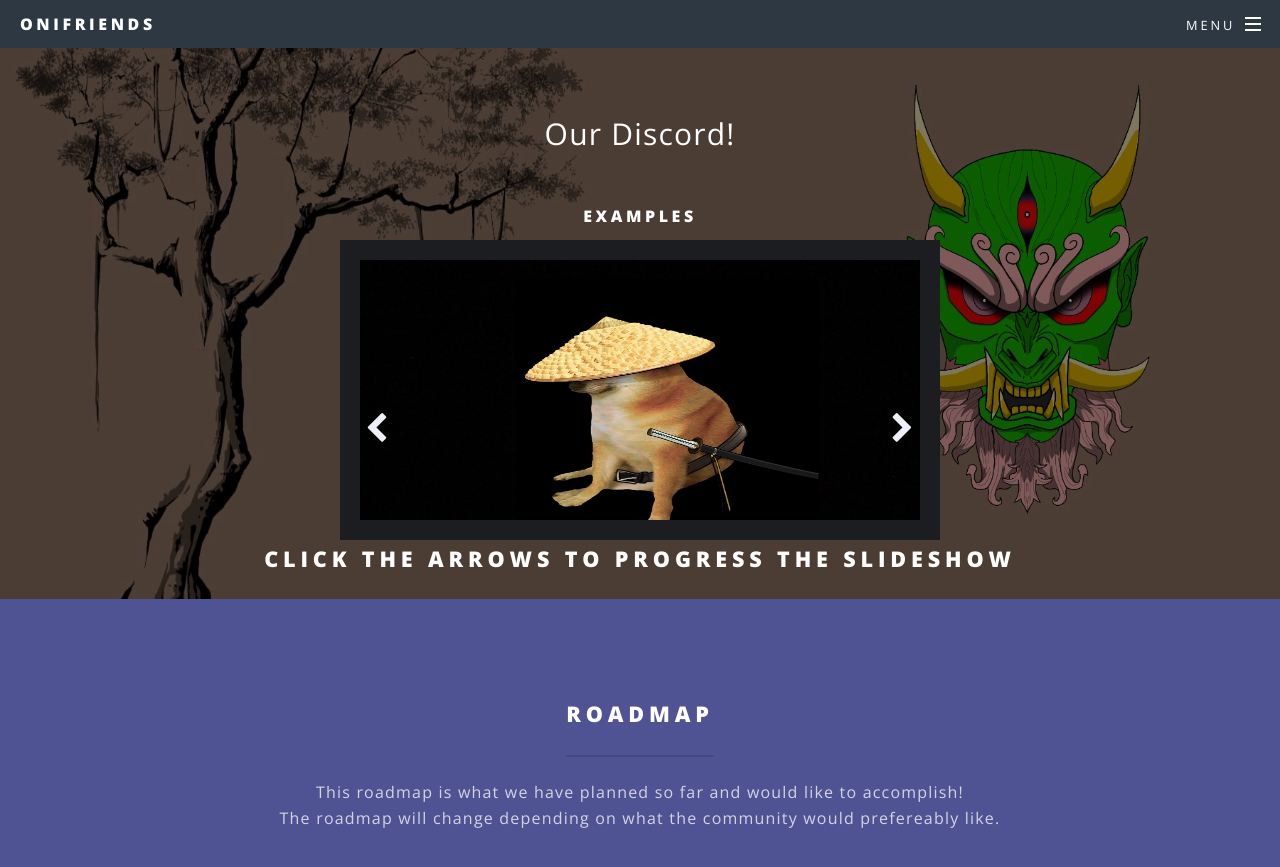
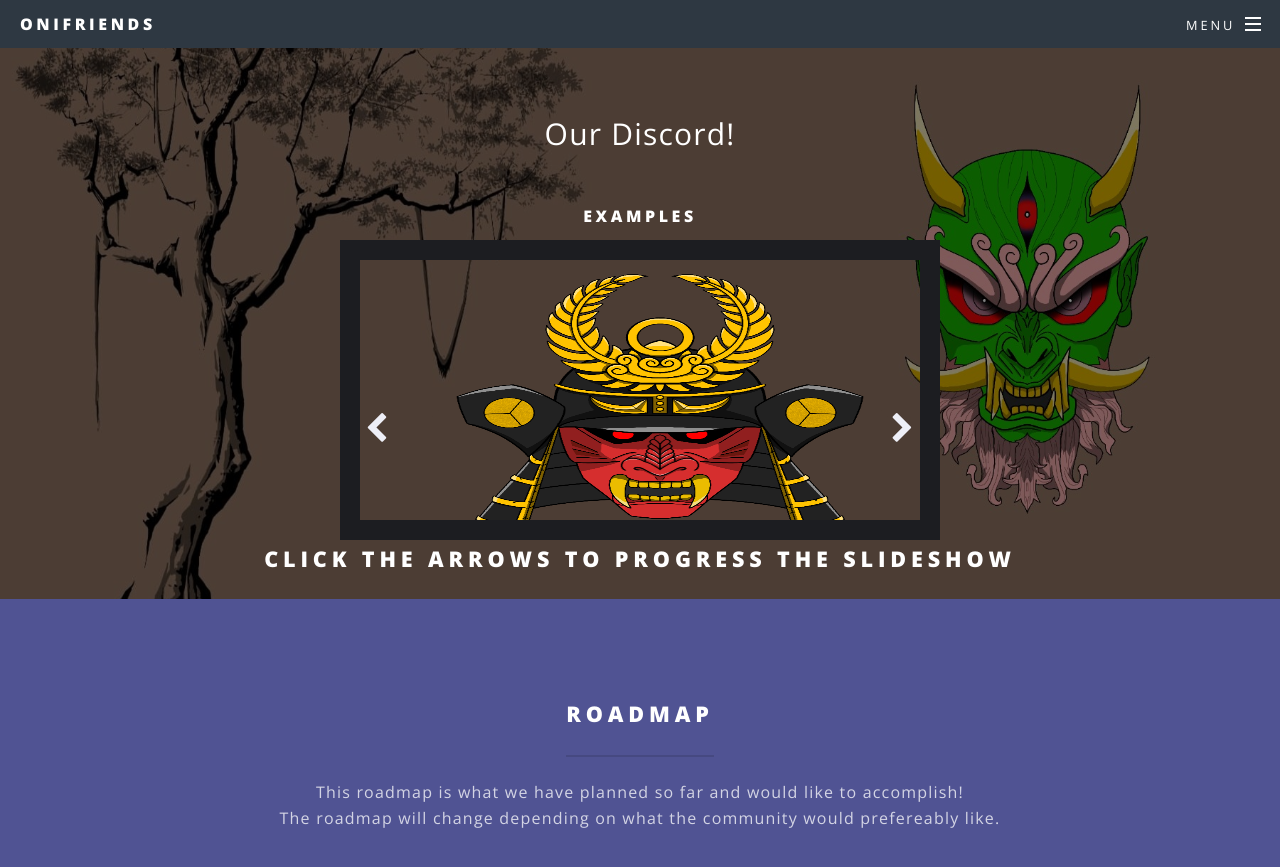
Before and after one commit to TeaOnMe/TeaOnMe.github.io, a Jekyll site: the page built from index.html, in a window 1280 px wide and 900 px high, scrolled down 1092 px. Shown: the top 867 px of the window. Built offline with Jekyll 4.4.1, drawn with Linux system fonts in a browser that asks for light colours.

Commit message:
Update index.html

```diff
--- a/index.html
+++ b/index.html
@@ -32,9 +32,9 @@ layout: landing
 						<div id="Slideshow">
 							<h1>Examples</h1>
 							<div id="Slider">
-		                                           	<img src="images/pic01.jpg"/>
-		                                           	<img src="images/pic02.jpg"/>
-		                                           	<img src="images/pic03.jpg"/>
+		                                           	<img src="images/CH.png"/>
+		                                           	<img src="images/Pink_Oni.png"/>
+		                                           	<img src="images/WH.png"/>
 		                                       </div>
 	                                         	<div id="Arrows">
 	                                      	          	<i id="Prev" class="fa fa-chevron-left fa-2x" aria-hidden="true"></i>
```
